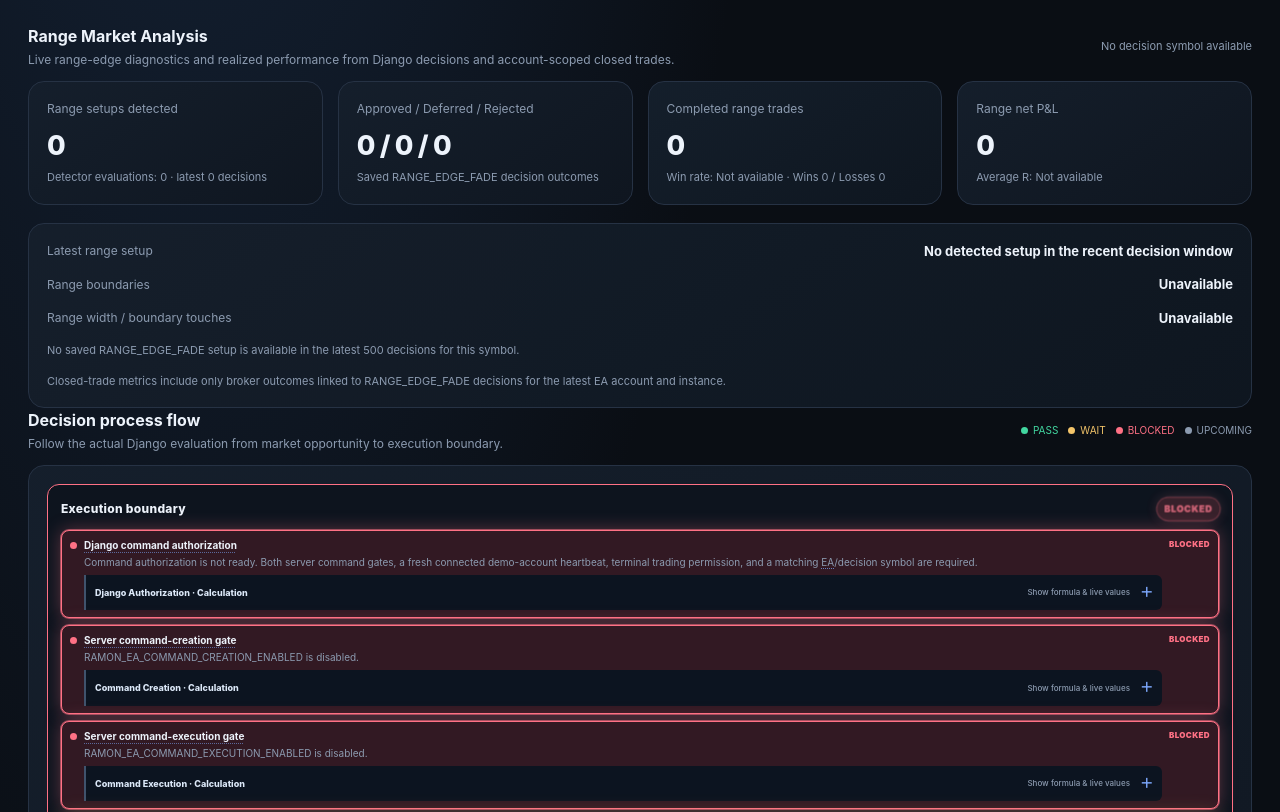
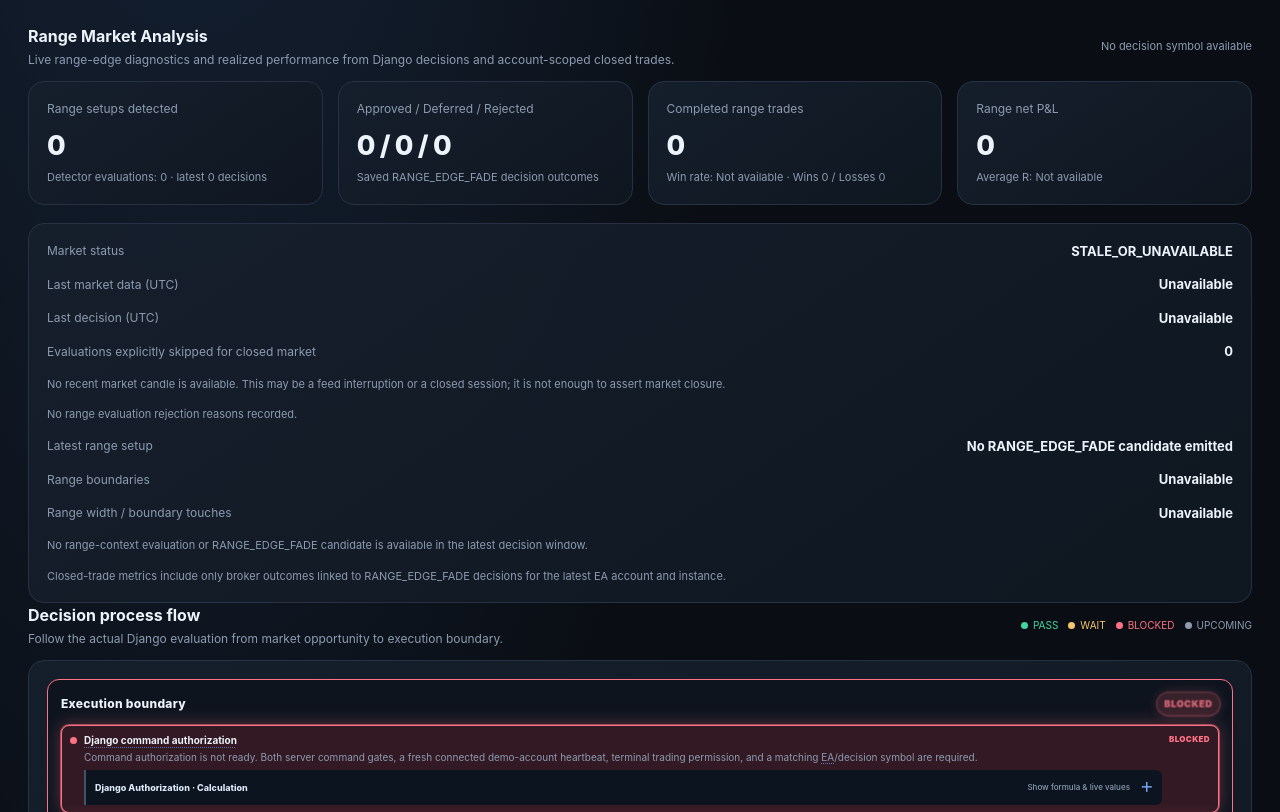
Before and after one commit to amiradmin/ramon-ai-trader, a Django app: template backend/django_bridge/ea_bridge/templates/ea_bridge/ramon_opportunity_risk_dashboard.html in a window 1280 px wide. Shown: the part 677-1489 px from the top of the page. Run offline with Django 5.2, Linux system fonts and the light colour scheme; the template is opened without the code that fills it, so the values that code supplies are empty; data comes from the database, SQL or seed files in the repository.

Commit message:
Show market freshness and range rejection reasons

```diff
--- a/backend/django_bridge/ea_bridge/templates/ea_bridge/ramon_opportunity_risk_dashboard.html
+++ b/backend/django_bridge/ea_bridge/templates/ea_bridge/ramon_opportunity_risk_dashboard.html
@@ -242,6 +242,12 @@
   </div>
   <div class="card" style="margin-top:12px">
     <div class="risk-list">
+      <div class="risk-row"><span>Market status</span><strong id="rangeMarketStatus">Unavailable</strong></div>
+      <div class="risk-row"><span>Last market data (UTC)</span><strong id="rangeLastMarketData">Unavailable</strong></div>
+      <div class="risk-row"><span>Last decision (UTC)</span><strong id="rangeLastDecision">Unavailable</strong></div>
+      <div class="risk-row"><span>Evaluations explicitly skipped for closed market</span><strong id="rangeClosedSkips">0</strong></div>
+      <div class="small" id="rangeMarketNote">Market-session status will appear when Django supplies market data.</div>
+      <div class="small" id="rangeRejectionReasons">No rejection-reason breakdown available.</div>
       <div class="risk-row"><span>Latest range setup</span><strong id="rangeLatestSide">Unavailable</strong></div>
       <div class="risk-row"><span>Range boundaries</span><strong id="rangeBoundaries">Unavailable</strong></div>
       <div class="risk-row"><span>Range width / boundary touches</span><strong id="rangeStructure">Unavailable</strong></div>
@@ -1247,6 +1253,16 @@ async function loadPnlSummary() {
 $("applyPnlRange").addEventListener("click", loadPnlSummary);
 function renderRangeAnalysis(data) {
   const range = data && typeof data === "object" ? data : {};
+  const market = range.market || {};
+  $("rangeMarketStatus").textContent = market.status || "UNKNOWN";
+  $("rangeLastMarketData").textContent = market.last_market_data_at ? utc(market.last_market_data_at) : "Unavailable";
+  $("rangeLastDecision").textContent = market.last_decision_at ? utc(market.last_decision_at) : "Unavailable";
+  $("rangeClosedSkips").textContent = fmt(market.closed_market_skips ?? 0);
+  $("rangeMarketNote").textContent = market.status_note || "Market-session status unavailable.";
+  const rejectionReasons = Array.isArray(range.rejection_reasons) ? range.rejection_reasons : [];
+  $("rangeRejectionReasons").textContent = rejectionReasons.length
+    ? "Most common evaluation reasons: " + rejectionReasons.map(item => item.reason + " (" + item.count + ")").join(" · ")
+    : "No range evaluation rejection reasons recorded.";
   $("rangeDetected").textContent = fmt(range.detected ?? 0);
   $("rangeEvaluated").textContent = "Detector evaluations: " + fmt(range.evaluated ?? 0) + " · latest " + fmt(range.lookback_decisions ?? 0) + " decisions";
   $("rangeDecisionCounts").textContent = [range.approved ?? 0, range.deferred ?? 0, range.rejected ?? 0].join(" / ");
@@ -1256,7 +1272,7 @@ function renderRangeAnalysis(data) {
   $("rangeNetPnl").textContent = fmt(Number(range.net_pnl ?? 0));
   $("rangeAverageR").textContent = "Average R: " + (range.average_r_multiple == null ? "Not available" : fmt(range.average_r_multiple) + "R");
   const latest = range.latest_setup;
-  $("rangeLatestSide").textContent = latest ? [latest.side || "Side unavailable", latest.status || "Status unavailable"].join(" · ") : "No detected setup in the recent decision window";
+  $("rangeLatestSide").textContent = latest ? [latest.side || "Side unavailable", latest.status || "Status unavailable"].join(" · ") : "No RANGE_EDGE_FADE candidate emitted";
   $("rangeBoundaries").textContent = latest ? fmt(latest.range_low) + " – " + fmt(latest.range_high) : "Unavailable";
   const touches = latest?.boundary_touches;
   $("rangeStructure").textContent = latest
@@ -1265,7 +1281,10 @@ function renderRangeAnalysis(data) {
     : "Unavailable";
   $("rangeLatestReason").textContent = latest
     ? (latest.explanation || latest.reason || "Latest saved RANGE_EDGE_FADE candidate; inspect the decision flow for downstream timing and risk verdicts.")
-    : "No saved RANGE_EDGE_FADE setup is available in the latest 500 decisions for this symbol.";
+    : (range.latest_evaluation
+        ? "Latest range-context evaluation: " + (range.latest_evaluation.reason || range.latest_evaluation.rationale_code || "No explicit reason supplied") +
+          ". " + fmt(range.rejected) + " range-context evaluations were rejected without emitting a RANGE_EDGE_FADE candidate in this lookback."
+        : "No range-context evaluation or RANGE_EDGE_FADE candidate is available in the latest decision window.");
   $("rangePerformanceNote").textContent = range.performance_note || "Closed-trade results are sourced from linked broker outcomes.";
   $("rangeAnalysisScope").textContent = range.symbol
     ? range.symbol + " · latest " + fmt(range.lookback_decisions) + " decisions"
```
